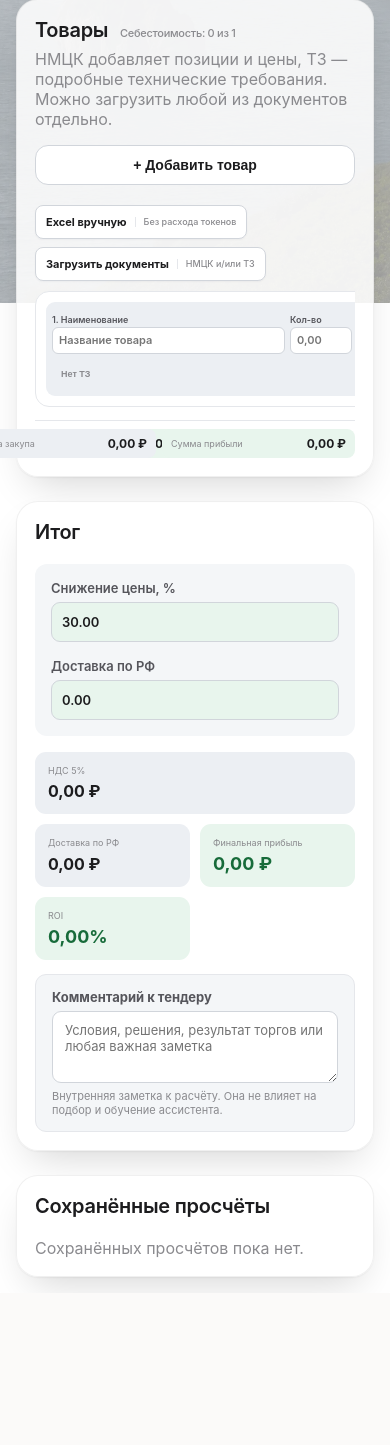
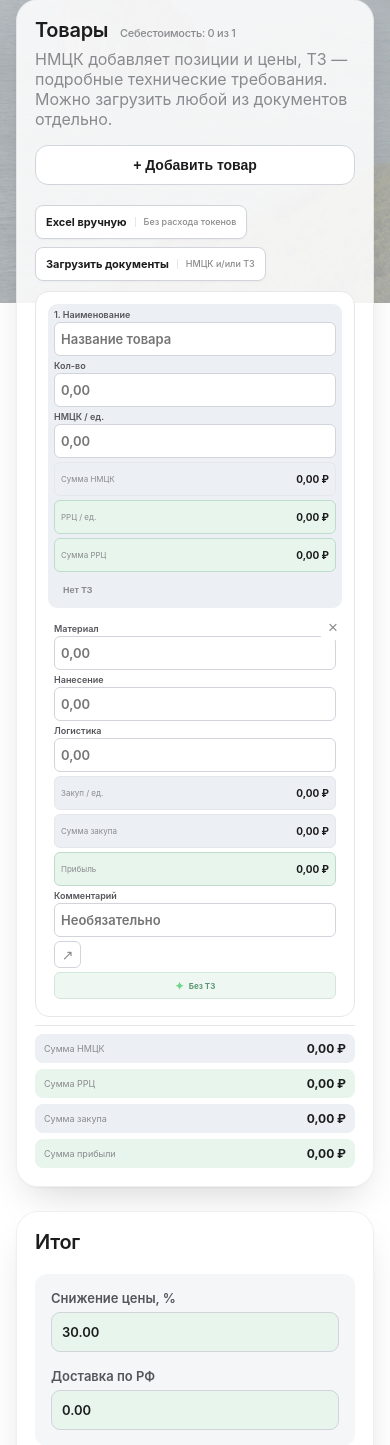
Before and after one commit to Akkormsk/psadmin, a Django app: page /tenders/ in a window 390 px wide. Shown: the part 583-2028 px from the top of the page. Before the commit the page ends 1871 px from the top, so only its background shows below. Run offline with Django 4.2, Linux system fonts and the light colour scheme; the visitor is signed in with stand-in values (Sample User, id 1); data comes from the database, SQL or seed files in the repository; data that the repository does not hold is empty; some libraries are stand-ins or nearby versions.

Commit message:
Расчёт тендеров: починить вёрстку карточки товара на мобильном
На узком экране карточка товара принудительно растягивалась до 1050px
шириной и пряталась за горизонтальным скроллом, а итоговая строка
(Сумма НМЦК/РРЦ/закупа/прибыли) под ней не скроллилась синхронно —
элементы наезжали друг на друга. Десктопная сетка расставляет поля по
ячейкам через nth-child, что на мобильном не работает без явного
запрета. На ширине ≤768px теперь оба блока — один столбец, поле за
полем, без горизонтального скролла; выше этой ширины ничего не
изменилось.

```diff
--- a/static/core/index.css
+++ b/static/core/index.css
@@ -1669,11 +1669,20 @@
   .summary-row--standard { background:var(--tint-positive); }
   .tender-meta { grid-template-columns:1fr; }
   .tender-meta__name { grid-column:auto; }
-  .tender-lines { overflow-x:auto; padding-bottom:5px; scroll-snap-type:x proximity; }
-  .tender-line { min-width:1050px; padding:10px; scroll-snap-align:start; }
+  .tender-lines { overflow-x:visible; padding-bottom:0; }
+  .tender-line { min-width:0; padding:12px; }
   .tender-line__remove { opacity:1; pointer-events:auto; }
   .tender-line__extra { width:min(430px,70%); }
-  .tender-line__columns { grid-template-columns:1fr 1fr; }
+  .tender-line__columns { grid-template-columns:1fr; gap:10px; }
+  .tender-compact-grid--price, .tender-compact-grid--cost { grid-template-columns:1fr; }
+  /* Десктопная сетка расставляет поля по ячейкам явно через nth-child —
+     на мобильном экране их всех сводим в один столбец, поле за полем. */
+  .tender-compact-grid--price > *, .tender-compact-grid--cost > * { grid-column:1 !important; grid-row:auto !important; }
+  .tender-compact-grid input { min-height:34px; font-size:13px; }
+  .tender-compact-grid > span { min-height:34px; }
+  .tender-table-totals { grid-template-columns:1fr; }
+  .tender-table-totals__half { flex-direction:column; }
+  .tender-table-totals span { min-width:0; }
   .tender-section + .tender-section { margin-top:0; }
   .tender-price-inputs { grid-template-columns:1.5fr .52fr .72fr; gap:6px; }
   .tender-cost-inputs, .tender-metrics { grid-template-columns:repeat(3,1fr); gap:5px; }
```
